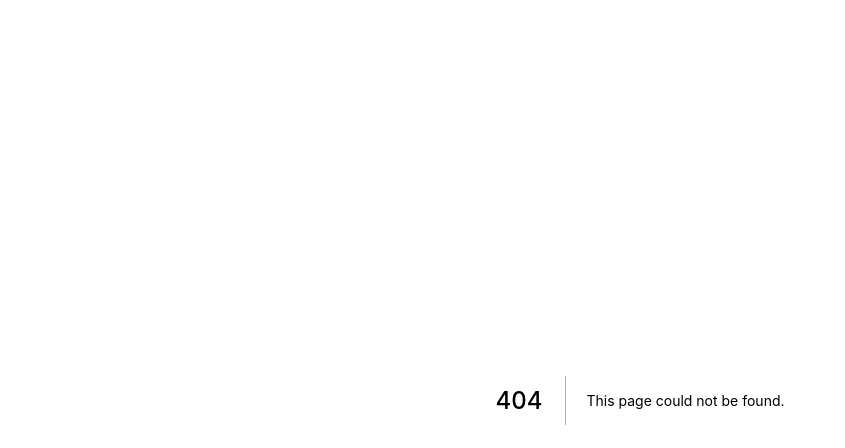
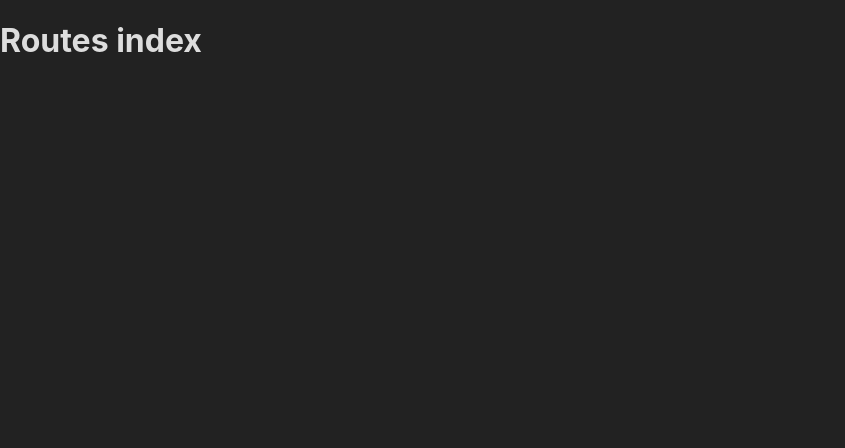
Before and after one commit to FelipeSaadi/Estudos, a Next.js app in the folder next.js/next-basic/: page /routes in a window 1280 px wide. Before the commit this address had no page. Shown: the top 448 px of the page, without its empty margins (0-845 px from the left). Built offline with nearby package versions, Linux system fonts and the light colour scheme.

Commit message:
completed the lesson Routes #01

```diff
--- /dev/null
+++ b/next.js/next-basic/src/pages/routes/index.jsx
@@ -0,0 +1,7 @@
+export default function routes() {
+  return (
+    <div>
+      <h1>Routes index</h1>
+    </div>
+  )
+}
--- a/next.js/next-basic/src/styles/globals.css
+++ b/next.js/next-basic/src/styles/globals.css
@@ -2,6 +2,8 @@ html,
 body {
   padding: 0;
   margin: 0;
+  background-color: #222;
+  color: #ddd;
   font-family: -apple-system, BlinkMacSystemFont, Segoe UI, Roboto, Oxygen,
     Ubuntu, Cantarell, Fira Sans, Droid Sans, Helvetica Neue, sans-serif;
 }
```
Also changed, not shown: next.js/next-basic/src/pages/anotherRoute.jsx (added, +7 -0 lines), next.js/next-basic/src/pages/routes/_anotherRoute.jsx (added, +7 -0 lines).
